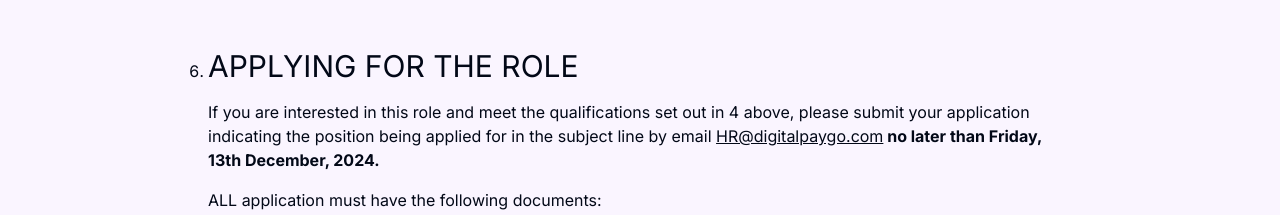
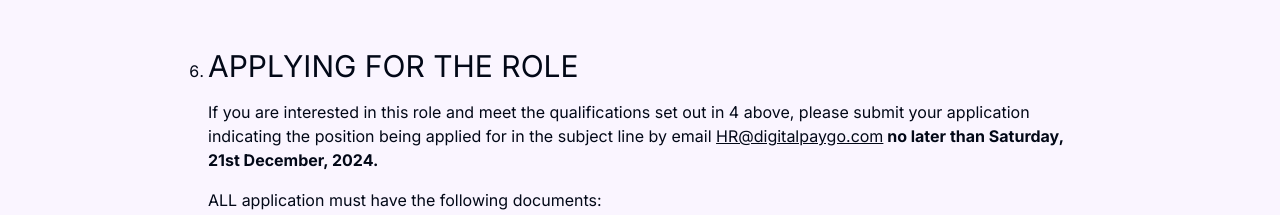
Before and after one commit to Alekzandr-S/paygo-website, a Next.js app: page /careers/2 in a window 1280 px wide. Shown: the part 2660-2875 px from the top of the page. Built offline with nearby package versions, Linux system fonts and the light colour scheme.

Commit message:
update job deadline

```diff
--- a/app/(website)/(routes)/careers/1/page.tsx
+++ b/app/(website)/(routes)/careers/1/page.tsx
@@ -240,7 +240,7 @@ Coach and guide junior sales staff to enhance their selling skills and performan
                 HR@digitalpaygo.com
                 </a>
               </span>
-            <span className='font-bold'> no later than Friday, 13th December, 2024.</span>
+            <span className='font-bold'> no later than Saturday, 21st December, 2024.</span>
           </p>
 
           <p className='pt-4 mx-8 lg:mx-28'>ALL application must have the following documents:</p>
--- a/app/(website)/(routes)/careers/2/page.tsx
+++ b/app/(website)/(routes)/careers/2/page.tsx
@@ -231,7 +231,7 @@ function JobDetails() {
                 HR@digitalpaygo.com
                 </a>
               </span>
-            <span className='font-bold'> no later than Friday, 13th December, 2024.</span>
+            <span className='font-bold'> no later than Saturday, 21st December, 2024.</span>
           </p>
 
           <p className='pt-4 mx-8 lg:mx-28'>ALL application must have the following documents:</p>
--- a/app/(website)/(routes)/careers/components/jobsPage/page.tsx
+++ b/app/(website)/(routes)/careers/components/jobsPage/page.tsx
@@ -5,6 +5,7 @@ import Link from 'next/link';
 import Image from 'next/image';
 import AnimatedTextWord from '@/components/AnimatedTextWord';
 import { Input } from '@/components/ui/input';
+import { Card } from '@/components/ui/card';
 
 export type JobOffer = {
   role_id: number;
@@ -54,7 +55,7 @@ const JobsPage: React.FC<any> = ({ jobs = [] }) => {
           ) : (
             filteredJobs.map((job) => (
                 <Link key={job.role_id} href={`/jobs/${job.role_id}`} passHref>
-                  <div className='rounded-3xl h-[50px]'>
+                  <Card className='rounded-3xl h-[50px]'>
                     <Image
                       src={'/images/jobs-1.svg'}
                       width="216"
@@ -63,8 +64,8 @@ const JobsPage: React.FC<any> = ({ jobs = [] }) => {
                       alt={job.role_title}
                       loading="eager"
                     />
-                    <h3 className='p-4 text-center'>{job.role_title}</h3>
-                  </div>
+                    <p className='p-4 text-center'>{job.role_title}</p>
+                  </Card>
                 </Link>
               ))
           )}
```
